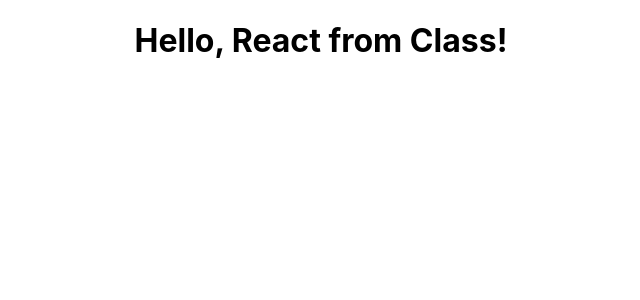
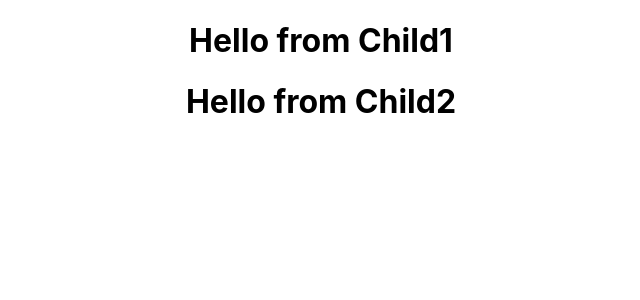
Before and after one commit to Mahendran-Murugan/React-Practice, a React (Create React App) app: page / in a window 1280 px wide. Shown: the top 300 px of the page, without its empty margins (319-959 px from the left). Built offline with nearby package versions, Linux system fonts and the light colour scheme.

Commit message:
feat: learn nested componenets

```diff
--- a/src/App.js
+++ b/src/App.js
@@ -1,11 +1,11 @@
 import logo from './logo.svg';
 import './App.css';
-import ClassHello from './components/classHello';
+import {Child2} from './components/child2';
 
 function App() {
   return (
     <div className="App">
-      <ClassHello/>
+      <Child2/>
     </div>
   );
 }
--- /dev/null
+++ b/src/components/child1.js
@@ -0,0 +1,7 @@
+import React from "react"
+
+export const Child1 = () => {
+    return(
+        <h1>Hello from Child1</h1>
+    )
+}
--- /dev/null
+++ b/src/components/child2.js
@@ -0,0 +1,11 @@
+import React from 'react'
+import {Child1} from './child1'
+
+export const Child2 = () => {
+    return(
+        <div>
+        <Child1/>
+        <h1>Hello from Child2</h1>
+        </div>
+    )
+}
```
